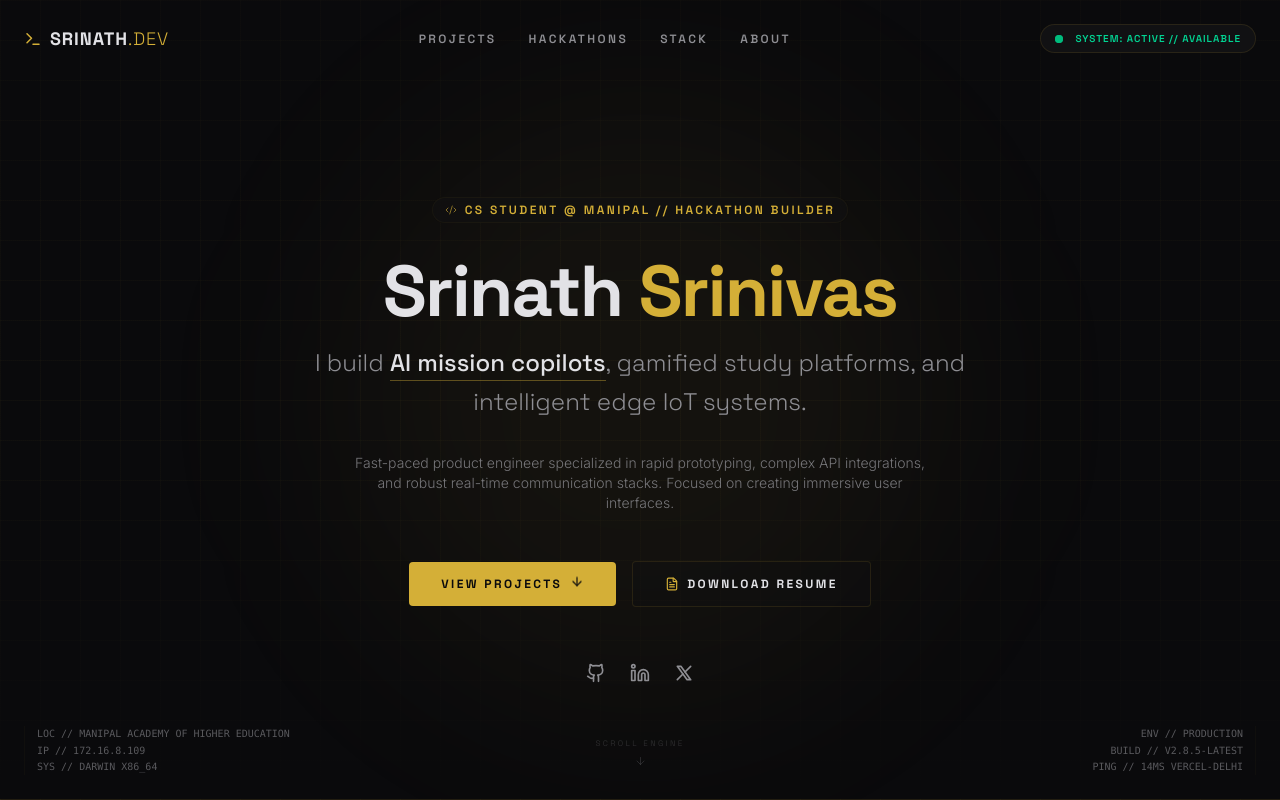
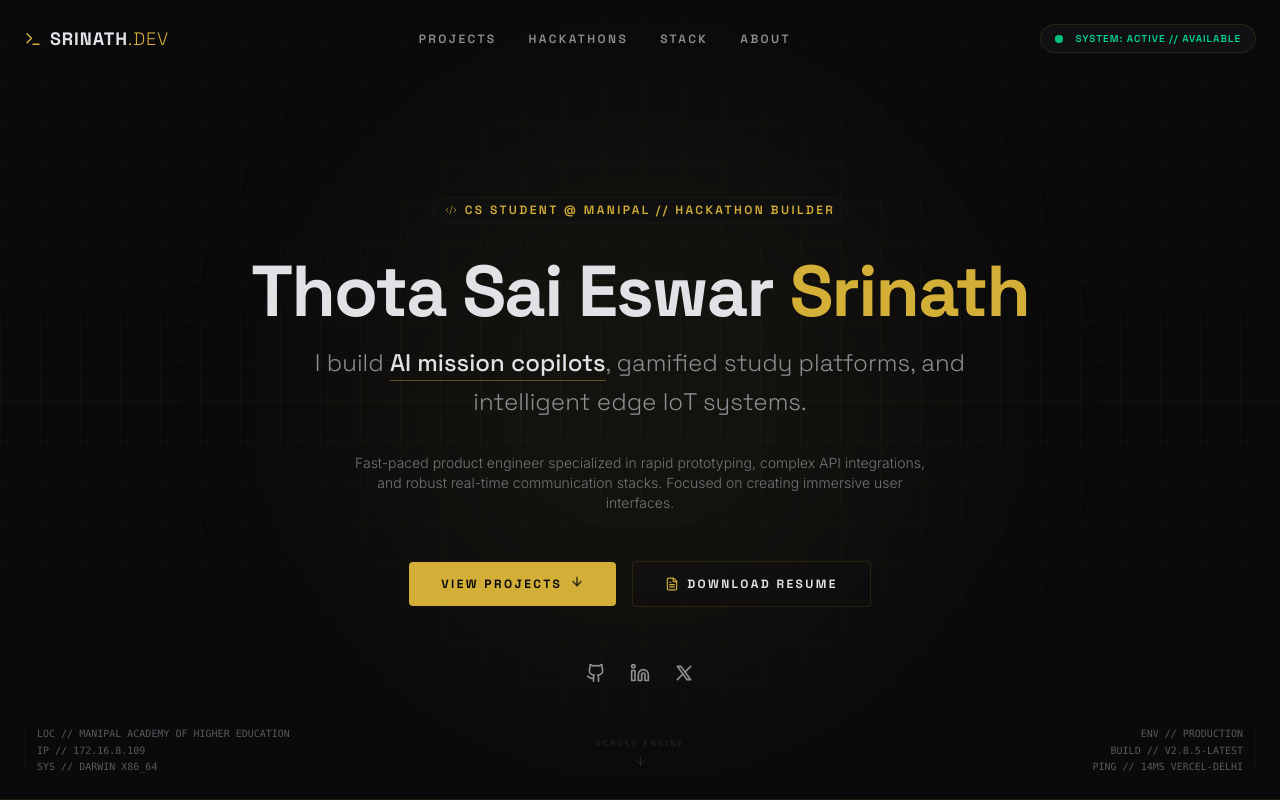
Before and after one commit to tsrinath2007/Personal-site, a Next.js app: page / in a window 1280 px wide. Shown: the top 800 px of the page. Built offline with nearby package versions, Linux system fonts and the light colour scheme.

Commit message:
chore: update full name and social URLs

```diff
--- a/src/app/layout.tsx
+++ b/src/app/layout.tsx
@@ -15,13 +15,13 @@ const inter = Inter({
 });
 
 export const metadata: Metadata = {
-  title: "Srinath | CS Student & Hackathon Builder",
-  description: "Personal portfolio of Srinath, a CS student at Manipal and builder of AI, full-stack products, and gamified web applications.",
+  title: "Thota Sai Eswar Srinath | CS Student & Hackathon Builder",
+  description: "Personal portfolio of Thota Sai Eswar Srinath, a CS student at Manipal and builder of AI, full-stack products, and gamified web applications.",
   metadataBase: new URL("https://srinath.dev"),
   openGraph: {
-    title: "Srinath | CS Student & Hackathon Builder",
+    title: "Thota Sai Eswar Srinath | CS Student & Hackathon Builder",
     description: "CS Student at Manipal. Builder of AI agents, ECLSS space monitoring copilots, gamified learning systems, and edge IoT devices.",
-    siteName: "Srinath Portfolio",
+    siteName: "Thota Sai Eswar Srinath Portfolio",
     locale: "en_US",
     type: "website",
   },
--- a/src/components/AboutSection.tsx
+++ b/src/components/AboutSection.tsx
@@ -59,7 +59,7 @@ export function AboutSection() {
               Merging deep tech with intuitive UI.
             </h3>
             <p className="text-sm text-text-muted font-light leading-relaxed">
-              I am Srinath, a CS student and product builder based in Manipal. I thrive at the intersection of AI modeling, real-time protocols, and premium frontend layouts.
+              I am Thota Sai Eswar Srinath (often known simply as Srinath), a CS student and product builder based in Manipal. I thrive at the intersection of AI modeling, real-time protocols, and premium frontend layouts.
             </p>
             <p className="text-sm text-text-muted font-light leading-relaxed">
               Whether building spacecraft life support control modules or gamifying productivity sessions via Indian flight maps, my goal is to construct software that feels substantial, responsive, and tactile.
--- a/src/components/Footer.tsx
+++ b/src/components/Footer.tsx
@@ -83,7 +83,7 @@ export function Footer() {
                 </li>
                 <li>
                   <a
-                    href="https://linkedin.com/in/tsrinath2007"
+                    href="https://www.linkedin.com/in/tses/"
                     target="_blank"
                     rel="noopener noreferrer"
                     className="text-text-muted hover:text-gold-accent transition-colors"
@@ -93,7 +93,7 @@ export function Footer() {
                 </li>
                 <li>
                   <a
-                    href="https://x.com/tsrinath2007"
+                    href="https://x.com/_tsrinath_"
                     target="_blank"
                     rel="noopener noreferrer"
                     className="text-text-muted hover:text-gold-accent transition-colors"
@@ -119,7 +119,7 @@ export function Footer() {
         {/* Footer Meta */}
         <div className="flex flex-col sm:flex-row justify-between items-center gap-6 text-[10px] font-mono text-text-muted">
           <div>
-            &copy; {new Date().getFullYear()} Srinath Srinivas. All rights reserved.
+            &copy; {new Date().getFullYear()} Thota Sai Eswar Srinath. All rights reserved.
           </div>
 
           <div className="flex items-center gap-4">
--- a/src/components/Hero.tsx
+++ b/src/components/Hero.tsx
@@ -47,9 +47,9 @@ export function Hero() {
             initial={{ opacity: 0, y: 25 }}
             animate={{ opacity: 1, y: 0 }}
             transition={{ duration: 0.8, delay: 0.2 }}
-            className="font-heading text-4xl sm:text-6xl md:text-7xl font-bold tracking-tight text-text-offwhite"
+            className="font-heading text-4xl sm:text-5xl md:text-6xl lg:text-7xl font-bold tracking-tight text-text-offwhite"
           >
-            Srinath <span className="text-gold-accent">Srinivas</span>
+            Thota Sai Eswar <span className="text-gold-accent">Srinath</span>
           </motion.h1>
 
           {/* Tagline / Subtitle */}
@@ -115,7 +115,7 @@ export function Hero() {
             <GithubIcon size={20} />
           </a>
           <a
-            href="https://linkedin.com/in/tsrinath2007"
+            href="https://www.linkedin.com/in/tses/"
             target="_blank"
             rel="noopener noreferrer"
             className="hover:text-gold-accent transition-colors"
@@ -124,7 +124,7 @@ export function Hero() {
             <LinkedinIcon size={20} />
           </a>
           <a
-            href="https://x.com/tsrinath2007"
+            href="https://x.com/_tsrinath_"
             target="_blank"
             rel="noopener noreferrer"
             className="hover:text-gold-accent transition-colors"
```
